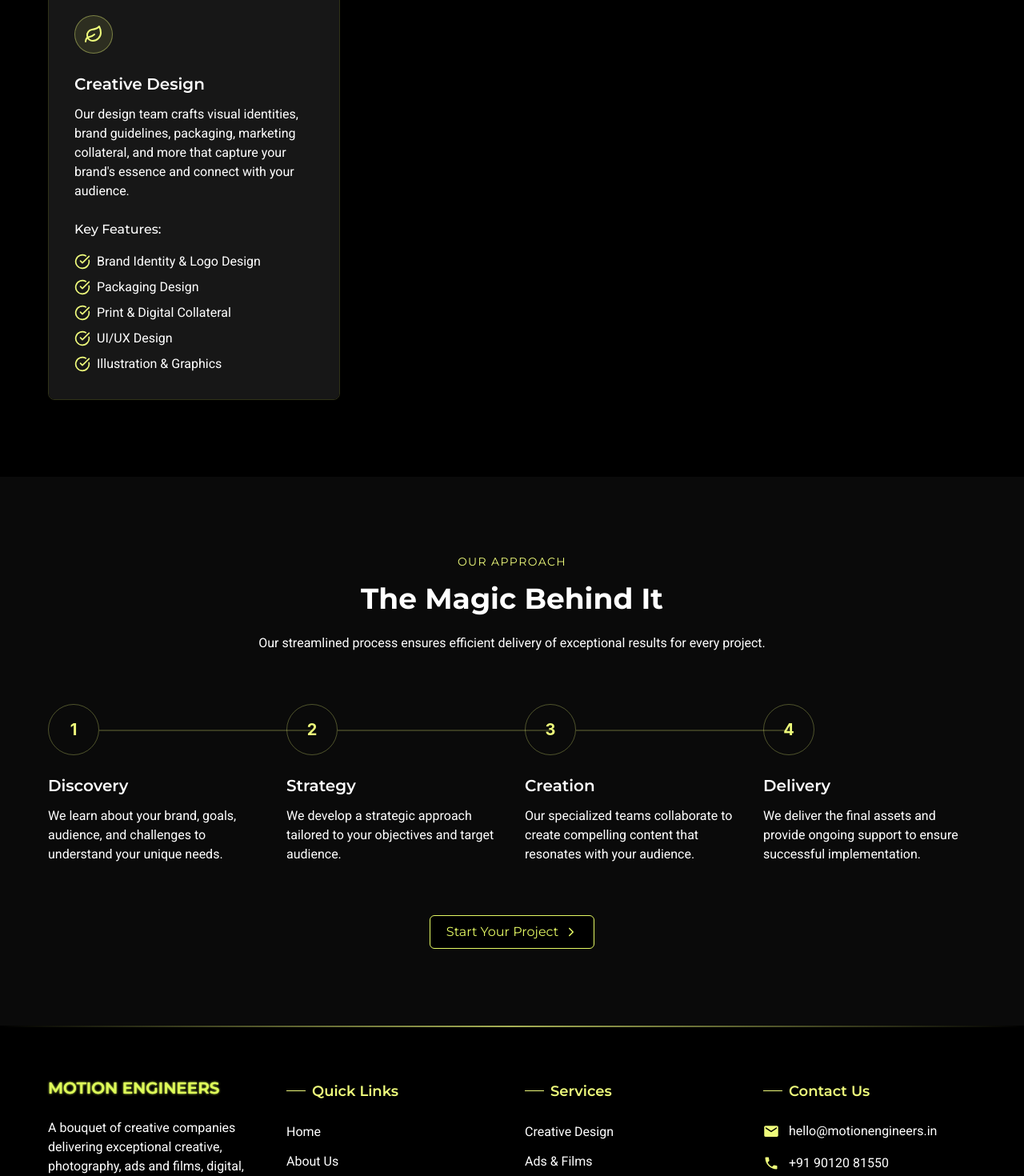
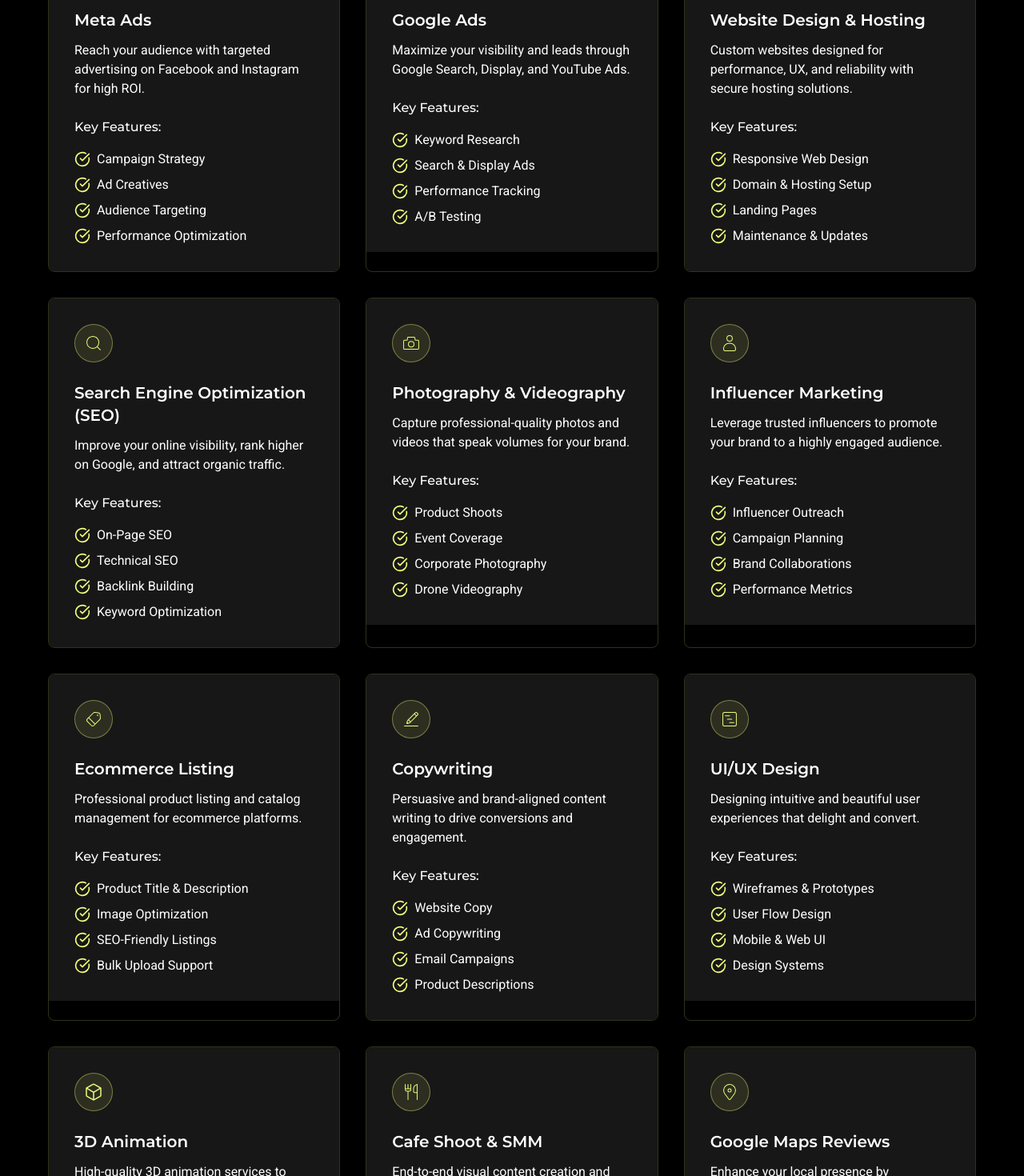
Before and after one commit to Keshav7091/Motion-Engineer, a React (Vite) app: page /services in a window 1280 px wide. Shown: the part 1240-2710 px from the top of the page at 80% size. Built offline with nearby package versions, Linux system fonts and the light colour scheme.

Commit message:
new changes

```diff
--- a/src/components/Footer.jsx
+++ b/src/components/Footer.jsx
@@ -17,7 +17,7 @@ const Footer = () => {
         <div className="grid grid-cols-1 md:grid-cols-2 lg:grid-cols-4 gap-8 mb-12">
           <div>
             <h3 className="text-xl font-montserrat font-semibold mb-6 shadow-text">
-              MOTION ENGINEERS
+              PESWANI PIXELS
             </h3>
             <p className="text-gray-light font-roboto mb-6">
               A bouquet of creative companies delivering exceptional creative,
@@ -101,19 +101,19 @@ const Footer = () => {
               <li className="flex items-start group">
                 <IoMdMail className="lucide lucide-mail w-5 h-5 text-[#eefb7b] mr-3 mt-0.5 group-hover:animate-pulse" />
                 <span className="text-gray-light font-roboto group-hover:text-[#eefb7b] transition-colors">
-                  hello@motionengineers.in
+                  peswanipixels@gmail.com
                 </span>
               </li>
               <li className="flex items-start group">
                 <IoMdCall className="lucide lucide-phone w-5 h-5 text-[#eefb7b] mr-3 mt-0.5 group-hover:animate-pulse" />
                 <span className="text-gray-light font-roboto group-hover:text-[#eefb7b] transition-colors">
-                  +91 90120 81550
+                  +91 9468500300
                 </span>
               </li>
               <li className="flex items-start group">
                 <IoLocationSharp className="lucide lucide-map-pin w-5 h-5 text-[#eefb7b] mr-3 mt-0.5 group-hover:animate-pulse" />
                 <span className="text-gray-light font-roboto group-hover:text-[#eefb7b] transition-colors">
-                  Studio in Delhi, India
+                  G1, Elite Homes , Block-A, Sitaram Vihar, Patrakar Colony, Jaipur
                 </span>
               </li>
             </ul>
@@ -122,7 +122,7 @@ const Footer = () => {
 
         <div className="pt-8 border-t border-black-theme-rich text-center">
           <p className="text-gray-light text-sm font-roboto">
-            © 2025 <span className="text-[#eefb7b]">Motion Engineers </span>.
+            © 2025 <span className="text-[#eefb7b]">PESWANI PIXELS </span>.
             All rights reserved.
           </p>
         </div>
--- a/src/components/LandingHero.jsx
+++ b/src/components/LandingHero.jsx
@@ -3,7 +3,7 @@ import { FaArrowRight } from "react-icons/fa";
 
 const LandingHero = () => {
   return (
-    <section className="relative w-full h-[78vh] overflow-hidden">
+    <section className="relative w-full h-[90vh] overflow-hidden">
       {/* Background Video */}
       <video
         className="absolute inset-0 w-full h-full object-cover z-0"
--- a/src/index.css
+++ b/src/index.css
@@ -8,9 +8,7 @@ body {
   overflow-y: scroll;
 }
 
-body::-webkit-scrollbar {
-  display: none;
-}
+
 
 
 .font-poppins {
@@ -40,13 +38,7 @@ body::-webkit-scrollbar {
   color: white;
 }
 
-/* .container {
-  @apply max-w-[1400px] mx-auto px-6;
-}
 
-.container {
-  @apply max-w-[1200px] mx-auto px-15;
-} */
 
 /* Custom Scrollbar */
 ::-webkit-scrollbar {
@@ -66,6 +58,13 @@ body::-webkit-scrollbar {
 ::-webkit-scrollbar-thumb:hover {
   background-color: #888;
 }
+
+
+body::-webkit-scrollbar {
+  display: none;
+}
+
+
 
 .shadow-text {
   color: #dfff59;
--- a/src/pages/Contact.jsx
+++ b/src/pages/Contact.jsx
@@ -4,17 +4,19 @@ import contactV from "../assets/contactV.mp4";
 import contactV2 from "../assets/contactV2.mp4";
 
 import { FiSend } from "react-icons/fi";
-import { MdOutlineMail, MdOutlinePhone , MdOutlineLocationOn  } from "react-icons/md";
-
+import {
+  MdOutlineMail,
+  MdOutlinePhone,
+  MdOutlineLocationOn,
+} from "react-icons/md";
 
 const Contact = () => {
-
   const contactInfo = {
-    email: "hello@motionengineers.in",
-    phone: "+91 90120 81550",
+    email: "peswanipixels@gmail.com",
+    phone: "+91 9468500300",
     location: {
-      studio: "Delhi Studio",
-      address: "E-238, Sushant Lok 1, Gurgaon, HR, 122002"
+      address:
+        "G1, Elite Homes , Block-A, Sitaram Vihar, Patrakar Colony, Jaipur",
     },
   };
 
@@ -118,30 +120,43 @@ const Contact = () => {
               </div>
 
               <div className="bg-black text rounded-lg border border-[#eefb7b]/20 shadow-gold p-8 md:p-12">
-                  <h3 className="text-2xl font-bold font-montserrat mb-8 tracking-tight">Contact Information</h3>
+                <h3 className="text-2xl font-bold font-montserrat mb-8 tracking-tight">
+                  Contact Information
+                </h3>
 
                 <div className="space-y-8">
                   <div className="flex items-start">
                     <MdOutlineMail className="lucide lucide-mail w-6 h-6 text-[#eefb7b] mr-4" />
                     <div>
-                        <h4 className="font-medium font-montserrat mb-2">Email</h4>
-                        <p className="text-gray-light font-roboto"> {contactInfo.email} </p>
+                      <h4 className="font-medium font-montserrat mb-2">
+                        Email
+                      </h4>
+                      <p className="text-gray-light font-roboto">
+                        {" "}
+                        {contactInfo.email}{" "}
+                      </p>
                     </div>
                   </div>
                   <div className="flex items-start">
                     <MdOutlinePhone className="lucide lucide-mail w-6 h-6 text-[#eefb7b] mr-4" />
                     <div>
-                        <h4 className="font-medium font-montserrat mb-2">Phone</h4>
-                        <p className="text-gray-light font-roboto"> {contactInfo.phone} </p>
+                      <h4 className="font-medium font-montserrat mb-2">
+                        Phone
+                      </h4>
+                      <p className="text-gray-light font-roboto">
+                        {" "}
+                        {contactInfo.phone}{" "}
+                      </p>
                     </div>
                   </div>
                   <div className="flex items-start">
                     <MdOutlineLocationOn className="lucide lucide-mail w-6 h-6 text-[#eefb7b] mr-4" />
                     <div>
-                        <h4 className="font-medium font-montserrat mb-2">Locations</h4>
+                      <h4 className="font-medium font-montserrat mb-2">
+                        Locations
+                      </h4>
                       <div className="space-y-2">
                         <p className="text-gray-light font-roboto">
-                              <span className="block font-medium text-white-theme-pure"> {contactInfo.location.studio} </span>
                           {contactInfo.location.address}
                         </p>
                       </div>
@@ -150,7 +165,9 @@ const Contact = () => {
                 </div>
 
                 <div className="mt-12">
-                    <h4 className="font-medium font-montserrat mb-4">Working Hours</h4>
+                  <h4 className="font-medium font-montserrat mb-4">
+                    Working Hours
+                  </h4>
                   <p className="text-gray-light font-roboto">
                     Monday to Friday: 8:00 AM - 11:00 PM
                     <br />
@@ -160,7 +177,6 @@ const Contact = () => {
                   </p>
                 </div>
               </div>
-
             </div>
           </div>
         </div>
@@ -170,22 +186,24 @@ const Contact = () => {
         <div className="container mx-auto px-4 md:px-6">
           <div className="text-center max-w-3xl mx-auto mb-12">
             <h2 className="text-3xl md:text-4xl font-bold font-montserrat mb-6 tracking-tight text-white-theme-pure">
-              Visit Our {" "}
-              <span className="shadow-text">Studios</span>
+              Visit Our <span className="shadow-text">Studios</span>
             </h2>
-            <p className="text-gray-light font-roboto">We have professional studios in Delhi and Mumbai equipped with the latest technology and creative spaces.</p>
+            <p className="text-gray-light font-roboto">
+              We have professional studios in Delhi and Mumbai equipped with the
+              latest technology and creative spaces.
+            </p>
           </div>
 
           <div className="overflow-hidden rounded-lg border border-gold-accent/30 shadow-gold">
             <iframe
-              src="https://www.google.com/maps/embed?pb=!1m18!1m12!1m3!1d1754.0293030282594!2d77.0865085195868!3d28.44764966739813!2m3!1f0!2f0!3f0!3m2!1i1024!2i768!4f13.1!3m3!1m2!1s0x390d19ec03a5469f%3A0x648444114720f16a!2sE%20221!5e0!3m2!1sen!2sin!4v1743011394849!5m2!1sen!2sin"
+              src="https://www.google.com/maps/embed?pb=!1m18!1m12!1m3!1d3559.9263220736048!2d75.73445242522179!3d26.842295626689108!2m3!1f0!2f0!3f0!3m2!1i1024!2i768!4f13.1!3m3!1m2!1s0x396db53b4f2a9307%3A0xc4bab07c7538e2c4!2sPeswani%20Pixels%20%7C%20Best%20Digital%20Marketing%20Agency%20%7C%20Jaipur!5e0!3m2!1sen!2sin!4v1753685912324!5m2!1sen!2sin"
               width="100%"
               height="450"
+              style={{ border: 0 }}
               allowFullScreen
               loading="lazy"
-              referrerPolicy="no-referrer-when-downgrade"
+              referrerpolicy="no-referrer-when-downgrade"
               className="grayscale contrast-125 hover:grayscale-0 transition-all duration-500"
-              style={{ border: 0 }}
               title="Location Map"
             ></iframe>
           </div>
--- a/src/pages/Services.jsx
+++ b/src/pages/Services.jsx
@@ -1,70 +1,256 @@
 import React from "react";
 import VideoPlay from "../components/VideoPlay";
 import { LuCircleCheckBig } from "react-icons/lu";
-import { CiVideoOn } from "react-icons/ci";
-import { LuLeaf } from "react-icons/lu";
 import { IoIosArrowForward } from "react-icons/io";
 import { Link } from "react-router-dom";
 import Button from "../components/Button";
+import servicesV from "../assets/servicesV.mp4";
 
-import servicesV from "../assets/servicesV.mp4";
-import { div } from "framer-motion/client";
+import {
+  CiImageOn, CiVideoOn, CiShare2, CiBullhorn, CiGlobe, CiDesktop, CiSearch, CiCamera, CiUser, CiShoppingTag, CiEdit, CiViewTimeline,  CiForkAndKnife, CiLocationOn, CiChat2, CiFaceSmile, CiMicrophoneOn, CiMobile3
+} from "react-icons/ci";
+import { IoCubeOutline } from "react-icons/io5";
+import { FaRegUserCircle } from "react-icons/fa";
+
+
+
 
 const Services = () => {
+
   const serviceData = [
   {
-      title: "Creative Design",
-      icon: <CiVideoOn className="text-[#eefb7b] w-6 h-6" />,
-      description:
-        "Our design team crafts visual identities, brand guidelines, packaging, marketing collateral, and more that capture your brand's essence and connect with your audience.",
+    title: "Graphic Design",
+    icon: <CiImageOn className="text-[#eefb7b] w-6 h-6" />,
+    description: "Crafting visually stunning graphics to communicate your brand effectively across all platforms.",
     features: [
-        "Brand Identity & Logo Design",
-        "Packaging Design",
-        "Print & Digital Collateral",
-        "UI/UX Design",
-        "Illustration & Graphics",
+      "Logo & Branding",
+      "Social Media Creatives",
+      "Brochures & Flyers",
+      "Poster & Banner Design",
     ],
   },
   {
-      title: "Creative Design",
+    title: "Video Editing",
     icon: <CiVideoOn className="text-[#eefb7b] w-6 h-6" />,
-      description:
-        "Our design team crafts visual identities, brand guidelines, packaging, marketing collateral, and more that capture your brand's essence and connect with your audience.",
+    description: "Professional video editing services to bring your raw footage to life with style and storytelling.",
     features: [
-        "Brand Identity & Logo Design",
-        "Packaging Design",
-        "Print & Digital Collateral",
-        "UI/UX Design",
-        "Illustration & Graphics",
+      "Corporate Videos",
+      "YouTube Editing",
+      "Reels & Shorts",
+      "Motion Graphics",
     ],
   },
   {
-      title: "Creative Design",
-      icon: <CiVideoOn className="text-[#eefb7b] w-6 h-6" />,
-      description:
-        "Our design team crafts visual identities, brand guidelines, packaging, marketing collateral, and more that capture your brand's essence and connect with your audience.",
+    title: "Social Media Management",
+    icon: <CiShare2 className="text-[#eefb7b] w-6 h-6" />,
+    description: "Manage and grow your social media presence with engaging content, strategy, and community building.",
     features: [
-        "Brand Identity & Logo Design",
-        "Packaging Design",
-        "Print & Digital Collateral",
-        "UI/UX Design",
-        "Illustration & Graphics",
+      "Content Planning",
+      "Scheduling & Publishing",
+      "Engagement & Analytics",
+      "Profile Optimization",
     ],
   },
   {
-      title: "Creative Design",
-      icon: <LuLeaf className="text-[#eefb7b] w-6 h-6" />,
-      description:
-        "Our design team crafts visual identities, brand guidelines, packaging, marketing collateral, and more that capture your brand's essence and connect with your audience.",
+    title: "Meta Ads",
+    icon: <CiBullhorn className="text-[#eefb7b] w-6 h-6" />,
+    description: "Reach your audience with targeted advertising on Facebook and Instagram for high ROI.",
     features: [
-        "Brand Identity & Logo Design",
-        "Packaging Design",
-        "Print & Digital Collateral",
-        "UI/UX Design",
-        "Illustration & Graphics",
+      "Campaign Strategy",
+      "Ad Creatives",
+      "Audience Targeting",
+      "Performance Optimization",
+    ],
+  },
+  {
+    title: "Google Ads",
+    icon: <CiGlobe className="text-[#eefb7b] w-6 h-6" />,
+    description: "Maximize your visibility and leads through Google Search, Display, and YouTube Ads.",
+    features: [
+      "Keyword Research",
+      "Search & Display Ads",
+      "Performance Tracking",
+      "A/B Testing",
+    ],
+  },
+  {
+    title: "Website Design & Hosting",
+    icon: <CiDesktop className="text-[#eefb7b] w-6 h-6" />,
+    description: "Custom websites designed for performance, UX, and reliability with secure hosting solutions.",
+    features: [
+      "Responsive Web Design",
+      "Domain & Hosting Setup",
+      "Landing Pages",
+      "Maintenance & Updates",
+    ],
+  },
+  {
+    title: "Search Engine Optimization (SEO)",
+    icon: <CiSearch className="text-[#eefb7b] w-6 h-6" />,
+    description: "Improve your online visibility, rank higher on Google, and attract organic traffic.",
+    features: [
+      "On-Page SEO",
+      "Technical SEO",
+      "Backlink Building",
+      "Keyword Optimization",
+    ],
+  },
+  {
+    title: "Photography & Videography",
+    icon: <CiCamera className="text-[#eefb7b] w-6 h-6" />,
+    description: "Capture professional-quality photos and videos that speak volumes for your brand.",
+    features: [
+      "Product Shoots",
+      "Event Coverage",
+      "Corporate Photography",
+      "Drone Videography",
+    ],
+  },
+  {
+    title: "Influencer Marketing",
+    icon: <CiUser className="text-[#eefb7b] w-6 h-6" />,
+    description: "Leverage trusted influencers to promote your brand to a highly engaged audience.",
+    features: [
+      "Influencer Outreach",
+      "Campaign Planning",
+      "Brand Collaborations",
+      "Performance Metrics",
+    ],
+  },
+  {
+    title: "Ecommerce Listing",
+    icon: <CiShoppingTag className="text-[#eefb7b] w-6 h-6" />,
+    description: "Professional product listing and catalog management for ecommerce platforms.",
+    features: [
+      "Product Title & Description",
+      "Image Optimization",
+      "SEO-Friendly Listings",
+      "Bulk Upload Support",
+    ],
+  },
+  {
+    title: "Copywriting",
+    icon: <CiEdit className="text-[#eefb7b] w-6 h-6" />,
+    description: "Persuasive and brand-aligned content writing to drive conversions and engagement.",
+    features: [
+      "Website Copy",
+      "Ad Copywriting",
+      "Email Campaigns",
+      "Product Descriptions",
+    ],
+  },
+  {
+    title: "UI/UX Design",
+    icon: <CiViewTimeline className="text-[#eefb7b] w-6 h-6" />,
+    description: "Designing intuitive and beautiful user experiences that delight and convert.",
+    features: [
+      "Wireframes & Prototypes",
+      "User Flow Design",
+      "Mobile & Web UI",
+      "Design Systems",
+    ],
+  },
+  {
+    title: "3D Animation",
+    icon: <IoCubeOutline className="text-[#eefb7b] w-6 h-6" />,
+    description: "High-quality 3D animation services to visually communicate complex ideas and stories.",
+    features: [
+      "Product Animations",
+      "Explainer Videos",
+      "Modeling & Texturing",
+      "Visual Effects",
+    ],
+  },
+  {
+    title: "Cafe Shoot & SMM",
+    icon: <CiForkAndKnife className="text-[#eefb7b] w-6 h-6" />,
+    description: "End-to-end visual content creation and social media marketing for cafes and restaurants.",
+    features: [
+      "Food Photography",
+      "Reels & Stories",
+      "Menu Design",
+      "Instagram Growth",
+    ],
+  },
+  {
+    title: "Google Maps Reviews",
+    icon: <CiLocationOn className="text-[#eefb7b] w-6 h-6" />,
+    description: "Enhance your local presence by increasing your visibility and trust on Google Maps.",
+    features: [
+      "Review Strategy",
+      "Listing Optimization",
+      "Reputation Management",
+      "Photo & Q&A Updates",
+    ],
+  },
+  {
+    title: "YouTube Thumbnail Design",
+    icon: <CiImageOn className="text-[#eefb7b] w-6 h-6" />,
+    description: "Custom, eye-catching thumbnails that increase click-through rates and grow your channel.",
+    features: [
+      "CTR Optimized Designs",
+      "Brand Style Thumbnails",
+      "Text Highlights",
+      "Fast Turnaround",
+    ],
+  },
+  {
+    title: "WhatsApp Automation",
+    icon: <CiChat2 className="text-[#eefb7b] w-6 h-6" />,
+    description: "Automate customer communication and lead engagement through WhatsApp bots and APIs.",
+    features: [
+      "Broadcast Messaging",
+      "Lead Capture Automation",
+      "CRM Integration",
+      "Chatbot Setup",
+    ],
+  },
+  {
+    title: "Meme Marketing",
+    icon: <CiFaceSmile className="text-[#eefb7b] w-6 h-6" />,
+    description: "Leverage viral meme content to reach audiences in a fun, relatable, and organic way.",
+    features: [
+      "Brand-Specific Memes",
+      "Trend Hijacking",
+      "Instagram Engagement",
+      "Humor-Driven Campaigns",
+    ],
+  },
+  {
+    title: "PR Services",
+    icon: <CiMicrophoneOn className="text-[#eefb7b] w-6 h-6" />,
+    description: "Build credibility and media presence through strategic public relations and press coverage.",
+    features: [
+      "Media Outreach",
+      "Press Releases",
+      "Brand Mentions",
+      "Online Reputation",
+    ],
+  },
+  {
+    title: "Founder Personal Branding",
+    icon: <FaRegUserCircle className="text-[#eefb7b] w-6 h-6" />,
+    description: "Craft and promote your personal brand to become a trusted face of your company.",
+    features: [
+      "LinkedIn Content Strategy",
+      "Media Mentions",
+      "Video Storytelling",
+      "Thought Leadership",
+    ],
+  },
+  {
+    title: "App Development",
+    icon: <CiMobile3 className="text-[#eefb7b] w-6 h-6" />,
+    description: "End-to-end mobile app development services tailored to your business needs.",
+    features: [
+      "iOS & Android Apps",
+      "Custom Features",
+      "UI/UX for Mobile",
+      "App Store Publishing",
     ],
   },
 ];
+
 
   const processSteps = [
     {
--- a/vite.config.js
+++ b/vite.config.js
@@ -8,4 +8,5 @@ export default defineConfig({
     react(),
     tailwindcss(),
   ],
+  base: '/',
 })
```
Also changed, not shown: src/components/Navbar.jsx (+9 -10 lines), src/components/TrustedBy.jsx (+14 -10 lines). Lines whose indentation alone changed are shown as unchanged.
